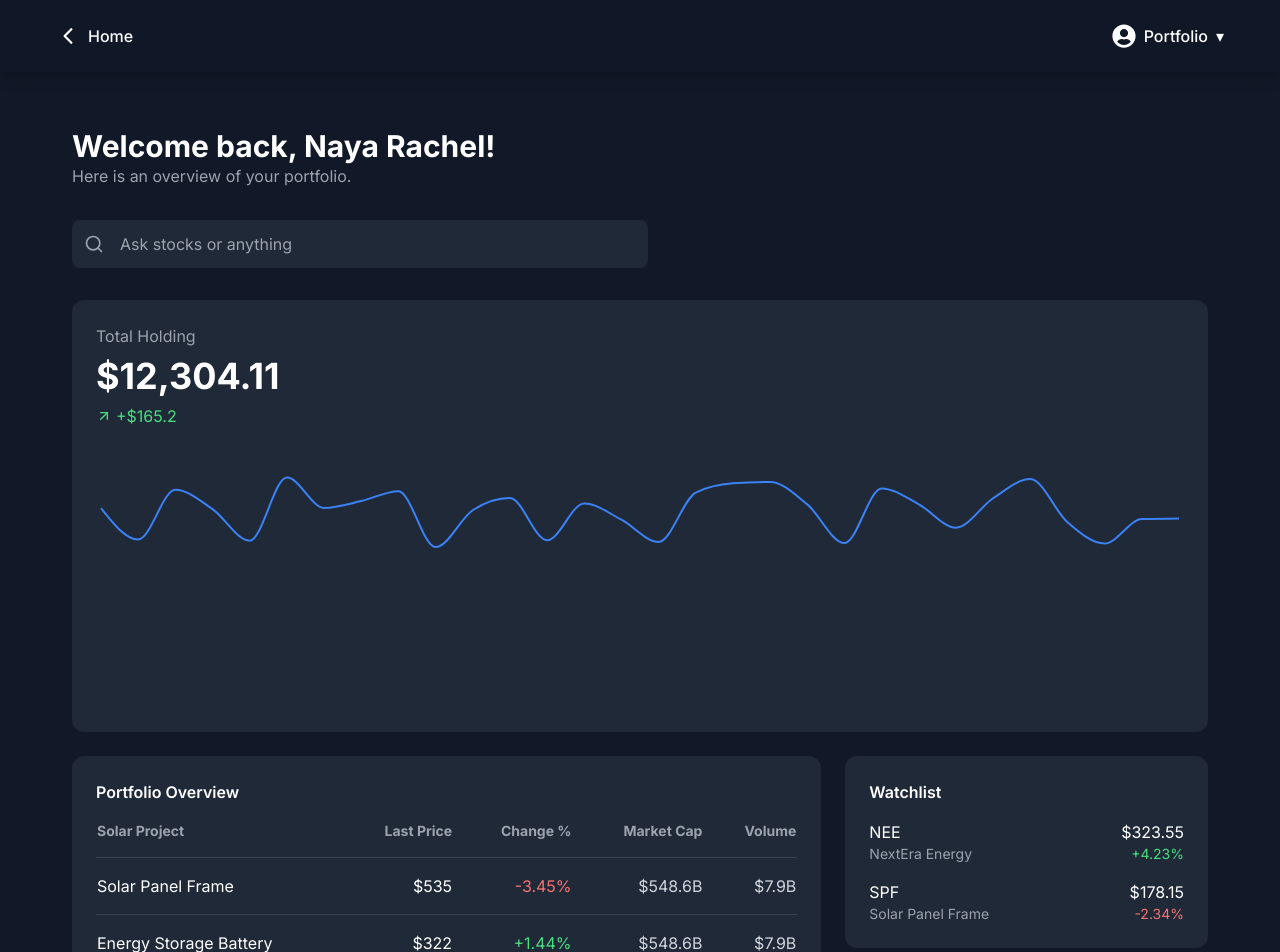
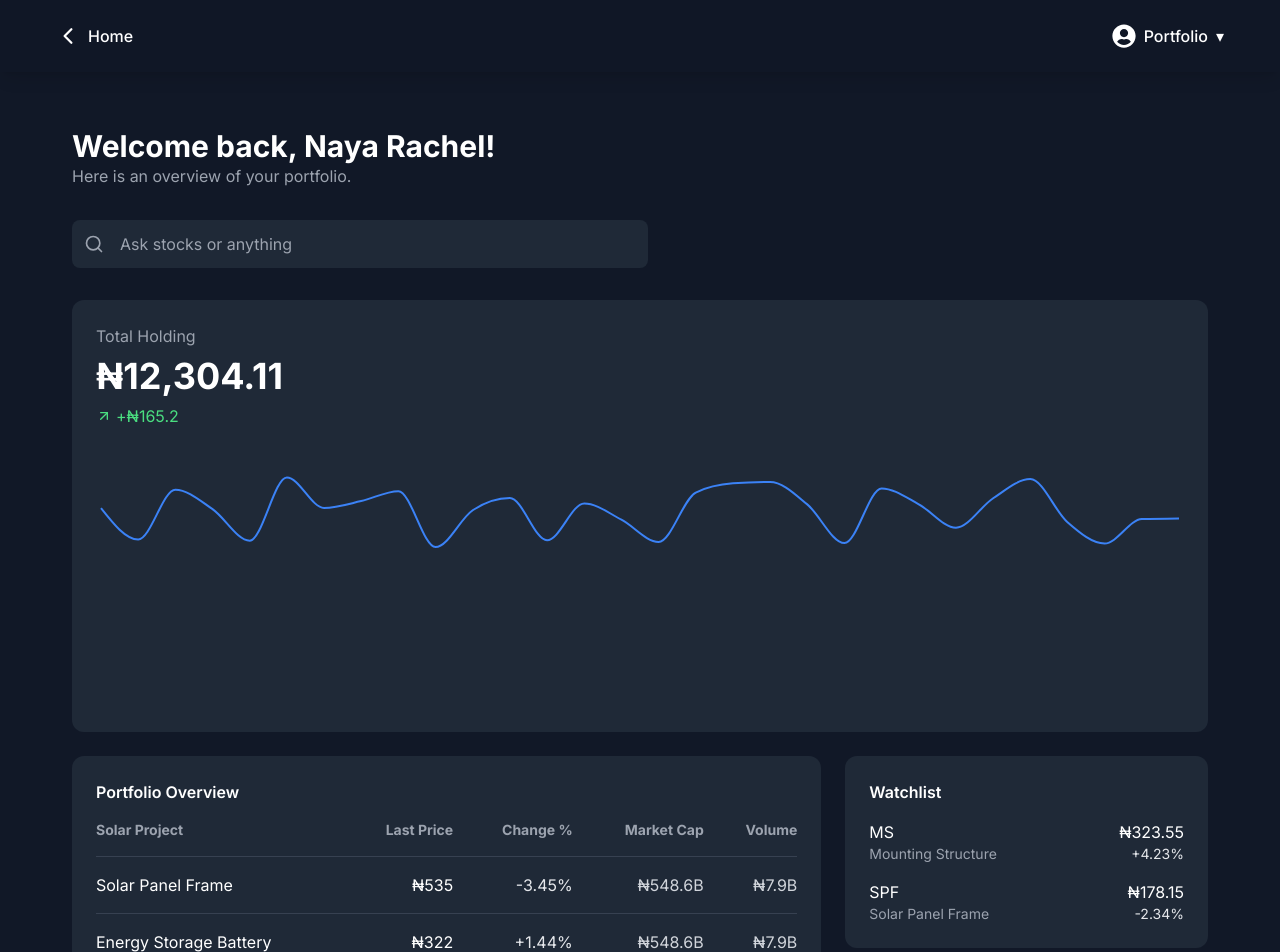
Before and after one commit to differentanthony/mynextjs, a Next.js app: page /dashboard in a window 1280 px wide. Shown: the top 952 px of the page. Built offline with nearby package versions, Linux system fonts and the light colour scheme.

Commit message:
remove one id from investment page and made some changes in home and other pages

```diff
--- a/src/app/dashboard/page.tsx
+++ b/src/app/dashboard/page.tsx
@@ -6,16 +6,16 @@ import { ArrowUpRight, Search } from 'lucide-react';
 const mockData = {
   totalHolding: 12304.11,
   return: 165.20,
-  portfolioPerformance: Array.from({ length: 30 }, (_, i) => ({
-    date: `2024-02-${i + 1}`,
+  portfolioPerformance: Array.from({ length: 30 }, () => ({
+    date: `2024-02-₦{i + 1}`,
     value: 10000 + Math.random() * 5000
   })),
   portfolioOverview: [
-    { symbol: 'Solar Panel Frame', lastPrice: 535.00, change: -3.45, marketCap: '$548.6B', volume: '$7.9B' },
-    { symbol: 'Energy Storage Battery', lastPrice: 322.00, change: 1.44, marketCap: '$548.6B', volume: '$7.9B' },
+    { symbol: 'Solar Panel Frame', lastPrice: 535.00, change: -3.45, marketCap: '₦548.6B', volume: '₦7.9B' },
+    { symbol: 'Energy Storage Battery', lastPrice: 322.00, change: 1.44, marketCap: '₦548.6B', volume: '₦7.9B' },
   ],
   watchlist: [
-    { symbol: 'NEE', name: 'NextEra Energy', price: 323.55, change: 4.23 },
+    { symbol: 'MS', name: 'Mounting Structure', price: 323.55, change: 4.23 },
     { symbol: 'SPF', name: 'Solar Panel Frame', price: 178.15, change: -2.34 },
   ]
 };
@@ -49,10 +49,10 @@ const Dashboard = () => {
           <div className="flex justify-between items-start mb-6">
             <div>
               <p className="text-gray-400 mb-2">Total Holding</p>
-              <h2 className="text-4xl font-bold text-white">${mockData.totalHolding.toLocaleString()}</h2>
+              <h2 className="text-4xl font-bold text-white">₦{mockData.totalHolding.toLocaleString()}</h2>
               <p className="text-green-400 flex items-center mt-2">
                 <ArrowUpRight className="w-4 h-4 mr-1" />
-                +${mockData.return}
+                +₦{mockData.return}
               </p>
             </div>
           </div>
@@ -101,8 +101,8 @@ const Dashboard = () => {
                     {mockData.portfolioOverview.map((stock) => (
                       <tr key={stock.symbol} className="border-t border-gray-700">
                         <td className="py-4 text-white">{stock.symbol}</td>
-                        <td className="text-right text-white">${stock.lastPrice}</td>
-                        <td className={`text-right ${stock.change > 0 ? 'text-green-400' : 'text-red-400'}`}>
+                        <td className="text-right text-white">₦{stock.lastPrice}</td>
+                        <td className={`text-right ₦{stock.change > 0 ? 'text-green-400' : 'text-red-400'}`}>
                           {stock.change > 0 ? '+' : ''}{stock.change}%
                         </td>
                         <td className="text-right text-gray-300">{stock.marketCap}</td>
@@ -126,8 +126,8 @@ const Dashboard = () => {
                       <p className="text-sm text-gray-400">{item.name}</p>
                     </div>
                     <div className="text-right">
-                      <p className="text-white">${item.price}</p>
-                      <p className={`text-sm ${item.change > 0 ? 'text-green-400' : 'text-red-400'}`}>
+                      <p className="text-white">₦{item.price}</p>
+                      <p className={`text-sm ₦{item.change > 0 ? 'text-green-400' : 'text-red-400'}`}>
                         {item.change > 0 ? '+' : ''}{item.change}%
                       </p>
                     </div>
--- a/src/app/dashboard/wallet/page.tsx
+++ b/src/app/dashboard/wallet/page.tsx
@@ -58,7 +58,7 @@ const Wallet = () => {
     setInvestedAmount(prev => prev + (depositAmount * 0.8)); // Assume 80% of deposit goes to investments
     setAmount('');
     setShowDepositModal(false);
-    showToast('success', `Successfully deposited $${depositAmount.toLocaleString()}`);
+    showToast('success', `Successfully deposited ₦{depositAmount.toLocaleString()}`);
   };
 
   const handleWithdraw = () => {
@@ -89,7 +89,7 @@ const Wallet = () => {
     setInvestedAmount(prev => Math.max(0, prev - (withdrawAmount * 0.2))); // Assume 20% of withdrawal comes from investments
     setAmount('');
     setShowWithdrawModal(false);
-    showToast('success', `Successfully withdrew $${withdrawAmount.toLocaleString()}`);
+    showToast('success', `Successfully withdrew ₦{withdrawAmount.toLocaleString()}`);
   };
 
   return (
@@ -97,7 +97,7 @@ const Wallet = () => {
       {/* Toast Notification */}
       {toast && (
         <div
-          className={`fixed top-4 right-4 p-4 rounded-lg shadow-lg flex items-center gap-2 ${
+          className={`fixed top-4 right-4 p-4 rounded-lg shadow-lg flex items-center gap-2 ₦{
             toast.type === 'success' ? 'bg-green-500' : 'bg-red-500'
           } text-white z-50`}
         >
@@ -113,15 +113,15 @@ const Wallet = () => {
       <div className="grid grid-cols-1 md:grid-cols-3 gap-6 mb-8">
         <div className="bg-gray-800 rounded-xl p-6">
           <p className="text-gray-400 mb-2">Total Balance</p>
-          <h3 className="text-3xl font-bold text-white">${balance.toLocaleString()}</h3>
+          <h3 className="text-3xl font-bold text-white">₦{balance.toLocaleString()}</h3>
         </div>
         <div className="bg-gray-800 rounded-xl p-6">
           <p className="text-gray-400 mb-2">Available Funds</p>
-          <h3 className="text-3xl font-bold text-white">${availableFunds.toLocaleString()}</h3>
+          <h3 className="text-3xl font-bold text-white">₦{availableFunds.toLocaleString()}</h3>
         </div>
         <div className="bg-gray-800 rounded-xl p-6">
           <p className="text-gray-400 mb-2">Invested Amount</p>
-          <h3 className="text-3xl font-bold text-white">${investedAmount.toLocaleString()}</h3>
+          <h3 className="text-3xl font-bold text-white">₦{investedAmount.toLocaleString()}</h3>
         </div>
       </div>
 
@@ -160,7 +160,7 @@ const Wallet = () => {
                 <tbody>
                   {transactions.map((transaction) => (
                     <tr key={transaction.id} className="border-t border-gray-700">
-                      <td className="py-4">
+                      <td className="py-4 \">
                         <div className="flex items-center">
                           {transaction.type === 'Deposit' ? (
                             <ArrowUpRight className="w-4 h-4 text-green-400 mr-2" />
@@ -170,9 +170,9 @@ const Wallet = () => {
                           <span className="text-white">{transaction.type}</span>
                         </div>
                       </td>
-                      <td className="text-right text-white">${transaction.amount.toLocaleString()}</td>
+                      <td className="text-right text-white">₦{transaction.amount.toLocaleString()}</td>
                       <td className="text-right">
-                        <span className={`px-2 py-1 rounded-full text-xs ${
+                        <span className={`px-2 py-1 rounded-full text-xs ₦{
                           transaction.status === 'Completed'
                             ? 'bg-green-500/20 text-green-400'
                             : transaction.status === 'Pending'
@@ -182,9 +182,9 @@ const Wallet = () => {
                           {transaction.status}
                         </span>
                       </td>
-                      <td className="text-right text-gray-300">
+                      <td className="text-right text-gray-300 ">
                         <div>{transaction.date}</div>
-                        <div className="text-sm text-gray-400">{transaction.time}</div>
+                        <div className="text-sm text-gray-400 ">{transaction.time}</div>
                       </td>
                     </tr>
                   ))}
--- a/src/app/investments/[id]/page.tsx
+++ b/src/app/investments/[id]/page.tsx
@@ -87,19 +87,6 @@ const investments: Investment[] = [
     cta: "Invest in Storage Batteries",
     imageUrl: "/images/investments/solar5.jpg",
     riskLevel: "Low",
-  },
-  {
-    id: "6",
-    name: "NextEra Energy, Inc. (NEE)",
-    investmentRange: "₦8,000 – ₦150,000",
-    riskLevel: "Low",
-    imageUrl: "/images/investments/solar6.jpg",
-    description:
-      "NextEra Energy, Inc. is a global leader in renewable energy, specializing in solar and wind power generation.",
-      duration: "16 Weeks",
-      grossReturn: 50,
-      netReturn: 45,
-    cta: "Invest in Storage Batteries",
   },
 ];
 
--- a/src/app/investments/page.tsx
+++ b/src/app/investments/page.tsx
@@ -74,17 +74,6 @@ const investments: Investment[] = [
     description:
       "Fund the production of advanced energy storage batteries, essential for storing solar power.",
     duration: "14 Weeks",
-    grossReturn: 50,
-    netReturn: 45,
-  },
-  {
-    id: "6",
-    name: "NextEra Energy, Inc. (NEE)",
-    riskLevel: "Low",
-    imageUrl: "/images/investments/solar5.jpg",
-    description:
-      "NextEra Energy, Inc. is a global leader in renewable energy, specializing in solar and wind power generation.",
-    duration: "16 Weeks",
     grossReturn: 50,
     netReturn: 45,
   },
--- a/src/app/page.tsx
+++ b/src/app/page.tsx
@@ -3,6 +3,7 @@ import Image from "next/image";
 import Link from "next/link";
 import { TrendingDown, Zap } from "lucide-react";
 import styles from "../style/Home.module.css";
+import "../style/globals.css";
 import FAQSection from "../components/faq";
 
 // Import Swiper styles
--- a/src/components/Dashnavbar.tsx
+++ b/src/components/Dashnavbar.tsx
@@ -55,7 +55,7 @@ export default function Navbar() {
                 href="/dashboard/referral"
                 className="block px-4 py-2 sm:py-3 text-white hover:bg-green-500/20 transition"
               >
-                🎁 Refer a friend
+                🎁 Referral
               </Link>
 
               <Link
--- a/src/style/globals.css
+++ b/src/style/globals.css
@@ -25,3 +25,18 @@ body {
   scroll-behavior: smooth;
   overflow-x: hidden;
 }
+
+html,
+body {
+  overflow-x: hidden; /* Prevents horizontal scrolling */
+  width: 100%; /* Ensures the body takes up the full viewport width */
+}
+
+/* Ensure all elements use border-box sizing */
+*,
+*::before,
+*::after {
+  box-sizing: border-box;
+  margin: 0;
+  padding: 0;
+}
```
Also changed, not shown: src/app/dashboard/referral/page.tsx (+11 -14 lines), src/app/referral/page.tsx (+17 -16 lines), src/style/Home.module.css (+8 -41 lines).
